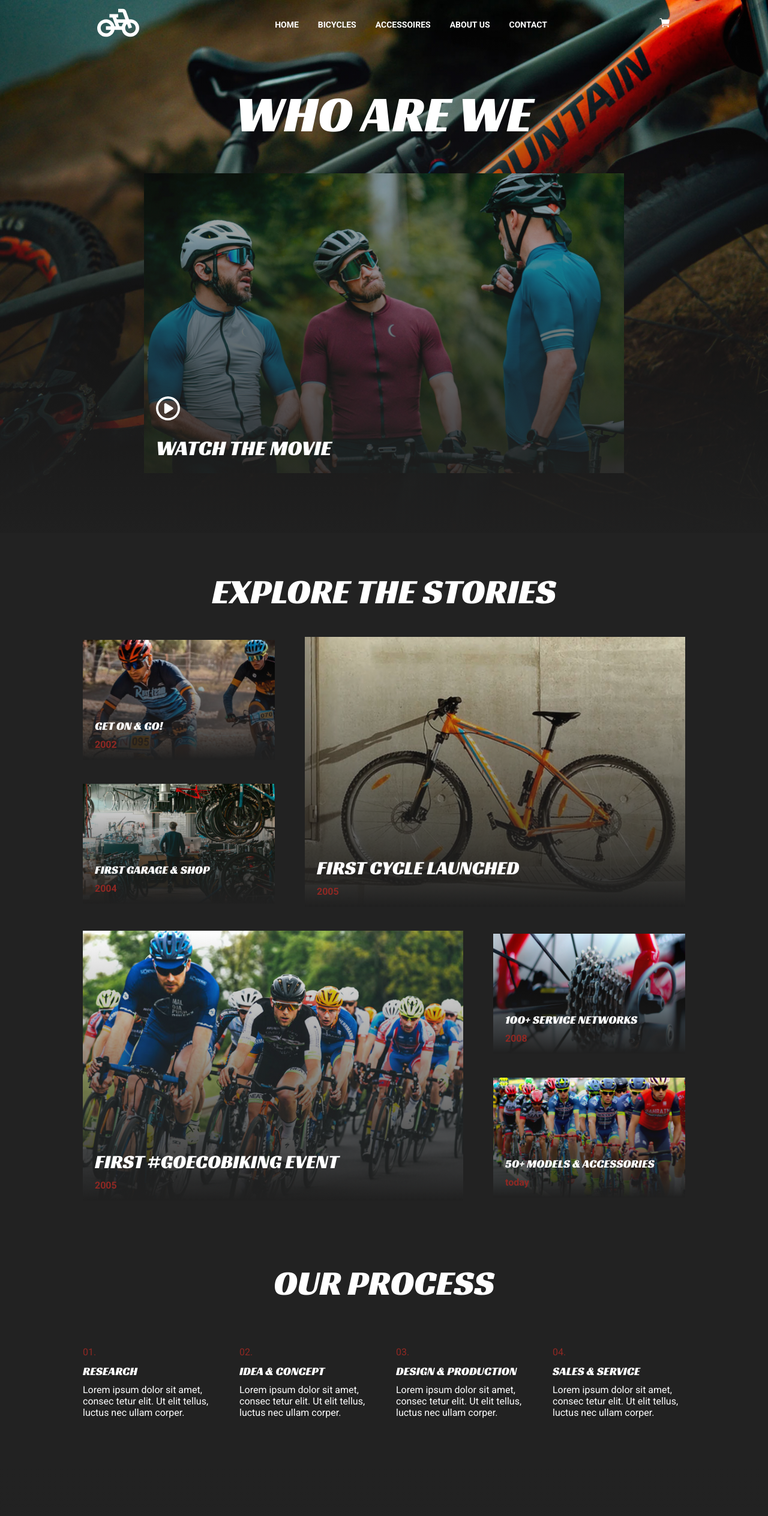
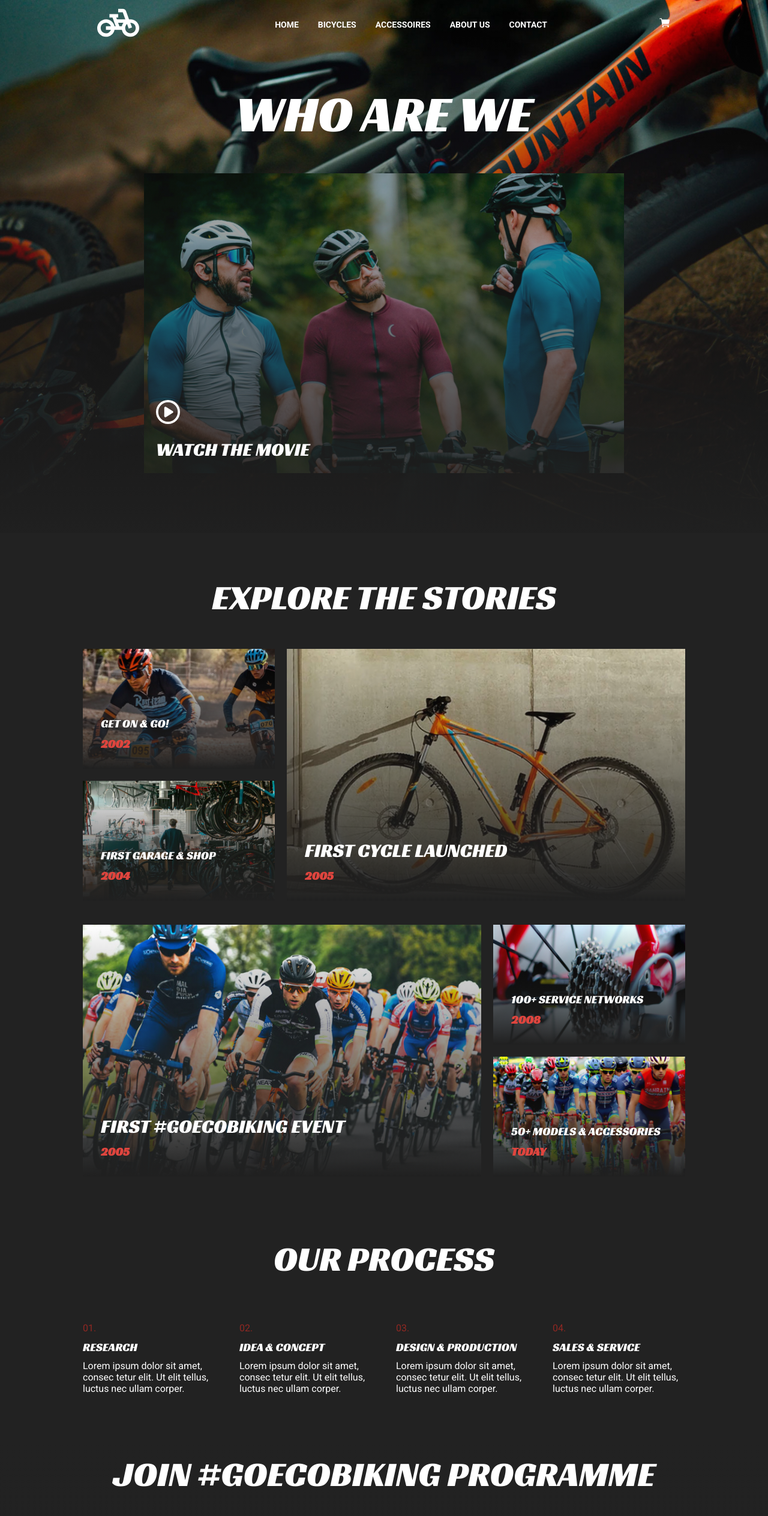
Before and after one commit to RobVerplanke/cycle-shop-mock, a React (Vite) app: page /about in a window 1280 px wide. Shown: the top 2528 px of the page at 60% size. Built offline with nearby package versions, Linux system fonts and the light colour scheme.

Commit message:
styling: add padding for small screens

```diff
--- a/src/components/about/Stories.tsx
+++ b/src/components/about/Stories.tsx
@@ -14,7 +14,7 @@ function Stories() {
                     <h5>Get on & Go!</h5>
                   </div>
                   <div className="stories__overlay__year">
-                    <p>2002</p>
+                    <h5>2002</h5>
                   </div>
                 </div>
               </div>
@@ -24,7 +24,7 @@ function Stories() {
                     <h5>First Garage & Shop</h5>
                   </div>
                   <div className="stories__overlay__year">
-                    <p>2004</p>
+                    <h5>2004</h5>
                   </div>
                 </div>
               </div>
@@ -35,7 +35,7 @@ function Stories() {
                   <h4>First Cycle Launched</h4>
                 </div>
                 <div className="stories__overlay__year">
-                  <p>2005</p>
+                  <h5>2005</h5>
                 </div>
               </div>
             </div>
@@ -48,7 +48,7 @@ function Stories() {
                   <h4>First #GoEcoBiking Event</h4>
                 </div>
                 <div className="stories__overlay__year">
-                  <p>2005</p>
+                  <h5>2005</h5>
                 </div>
               </div>
             </div>
@@ -59,7 +59,7 @@ function Stories() {
                     <h5>100+ Service Networks</h5>
                   </div>
                   <div className="stories__overlay__year">
-                    <p>2008</p>
+                    <h5>2008</h5>
                   </div>
                 </div>
               </div>
@@ -69,7 +69,7 @@ function Stories() {
                     <h5>50+ Models & Accessories</h5>
                   </div>
                   <div className="stories__overlay__year">
-                    <p>today</p>
+                    <h5>today</h5>
                   </div>
                 </div>
               </div>
--- a/src/scss/globals/_colors.scss
+++ b/src/scss/globals/_colors.scss
@@ -82,7 +82,7 @@
   }
 
   &__list-style {
-    color: rgb(126, 36, 31);
+    color: #df453e;
   }
 
   &__button button {
@@ -169,7 +169,7 @@
     }
 
     &__year {
-      color: rgb(144, 40, 35);
+      color: #df453e;
     }
   }
 }
--- a/src/scss/globals/_typography.scss
+++ b/src/scss/globals/_typography.scss
@@ -57,6 +57,15 @@ p {
   margin-top: 0;
 }
 
+.about,
+.programme__movie__title {
+  font-size: var(--font-navbar-small-size);
+
+  @include util.breakpoint('small') {
+    font-size: var(--font-navbar-large-size);
+  }
+}
+
 .navbar__item a {
   text-decoration: none;
   transition: color 0.3s ease;
--- a/src/scss/pages/about/_header.scss
+++ b/src/scss/pages/about/_header.scss
@@ -13,7 +13,7 @@
   justify-content: center;
   align-items: center;
   min-height: 800px;
-  padding: 100px 0;
+  padding: 100px 20px;
 
   &__overlay {
     z-index: 1;
--- a/src/scss/pages/about/_programme.scss
+++ b/src/scss/pages/about/_programme.scss
@@ -9,6 +9,7 @@
   align-items: center;
   min-height: 800px;
   padding: 50px 0;
+  padding: 0 20px;
 
   &__overlay {
     z-index: 1;
@@ -61,9 +62,10 @@
     z-index: 10;
     display: flex;
     flex-direction: column;
+    justify-content: space-between;
     max-width: 1024px;
     width: 100%;
-    justify-content: space-between;
+    padding: 10px;
 
     @include util.breakpoint('small') {
       flex-direction: row;
--- a/src/scss/pages/about/_stories.scss
+++ b/src/scss/pages/about/_stories.scss
@@ -10,6 +10,10 @@
     padding: 60px 0;
     max-width: 1024px;
     margin: 0 auto;
+  }
+
+  &__title {
+    padding: 10px;
   }
 
   &__articles {
@@ -27,7 +31,7 @@
     gap: 10px;
     width: 100%;
     height: 100%;
-    padding: 0 0 0 20px;
+    padding: 0 0 30px 30px;
   }
 
   &__top {
@@ -48,9 +52,13 @@
     display: flex;
     flex-direction: column;
     justify-content: center;
-    gap: 40px;
-    max-width: 350px;
+    gap: 20px;
+    max-width: 400px;
     width: 100%;
+
+    @include util.breakpoint('small') {
+      max-width: 320px;
+    }
   }
 
   &__top-left__top {
@@ -85,7 +93,11 @@
     background-repeat: no-repeat;
     background-size: cover;
     width: 100%;
-    height: 450px;
+    height: 200px;
+
+    @include util.breakpoint('small') {
+      height: 420px;
+    }
   }
 
   &__bottom {
@@ -107,9 +119,13 @@
     flex-direction: column;
     justify-content: center;
     align-items: end;
-    gap: 40px;
-    max-width: 350px;
     width: 100%;
+    gap: 20px;
+    max-width: 400px;
+
+    @include util.breakpoint('small') {
+      max-width: 320px;
+    }
   }
 
   &__bottom-left {
@@ -118,7 +134,11 @@
     background-repeat: no-repeat;
     background-size: cover;
     width: 100%;
-    height: 450px;
+    height: 200px;
+
+    @include util.breakpoint('small') {
+      height: 420px;
+    }
   }
 
   &__bottom-right__top {
--- a/src/scss/pages/home/_newbike.scss
+++ b/src/scss/pages/home/_newbike.scss
@@ -7,7 +7,7 @@
   background-position: center;
   background-repeat: no-repeat;
   background-size: cover;
-  padding: 2rem;
+  padding: 10px;
 
   &__overlay {
     z-index: 1;
--- a/src/scss/pages/home/_specifications.scss
+++ b/src/scss/pages/home/_specifications.scss
@@ -10,6 +10,10 @@
     padding: 60px 0;
     max-width: 1024px;
     margin: 0 auto;
+  }
+
+  &__title {
+    padding: 10px;
   }
 
   &__overlay {
```
